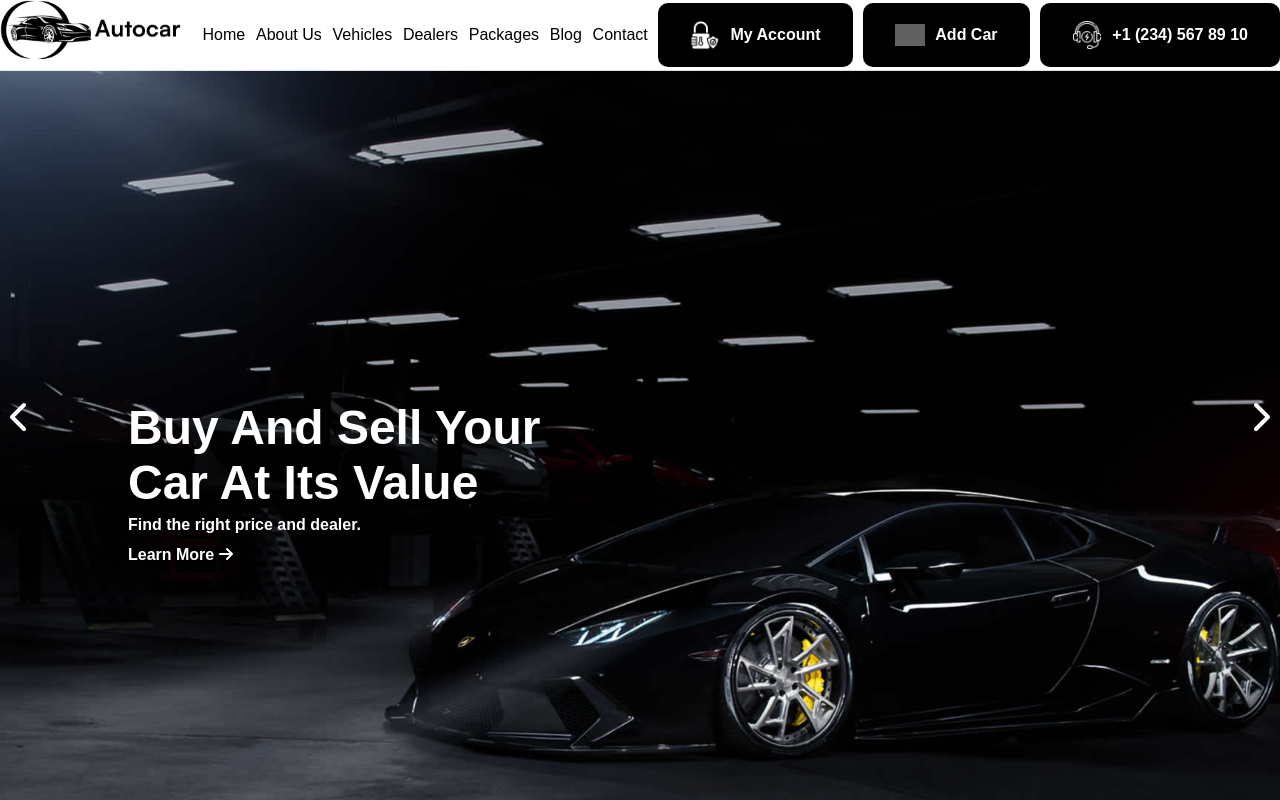
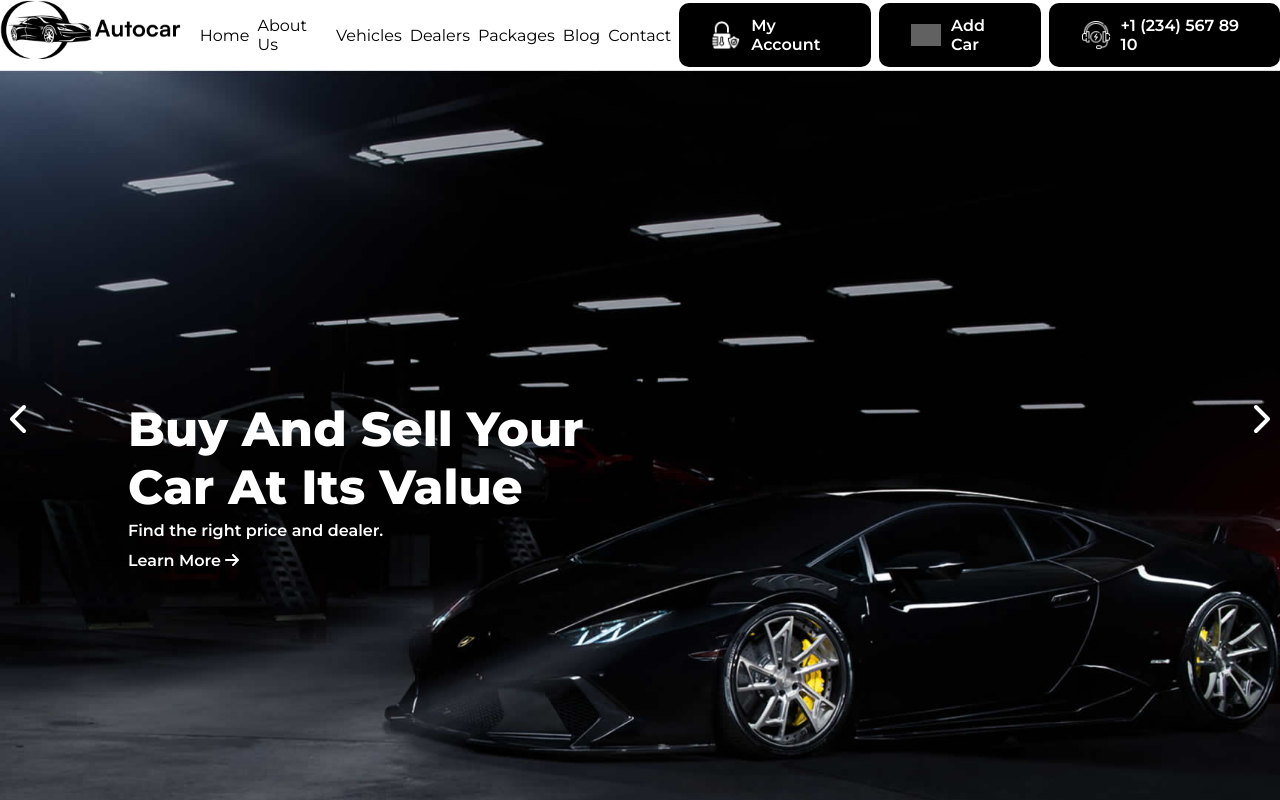
Before and after one commit to Giovanni-Palmitessa/proj-html-vuejs, a Vue app: page / in a window 1280 px wide. Shown: the top 800 px of the page. Built offline with nearby package versions, Linux system fonts and the light colour scheme; grey boxes are pictures that could not be loaded.

Commit message:
add google font in index

```diff
--- a/index.html
+++ b/index.html
@@ -8,6 +8,12 @@
       href="/src/assets/img/favicon-autocar.png"
     />
     <meta name="viewport" content="width=device-width, initial-scale=1.0" />
+    <link rel="preconnect" href="https://fonts.googleapis.com" />
+    <link rel="preconnect" href="https://fonts.gstatic.com" crossorigin />
+    <link
+      href="https://fonts.googleapis.com/css2?family=Montserrat:ital,wght@0,100;0,200;0,300;0,400;0,500;0,600;0,700;0,800;0,900;1,100;1,200;1,300;1,400;1,500;1,600;1,700;1,800;1,900&display=swap"
+      rel="stylesheet"
+    />
     <title>Autocar</title>
   </head>
   <body>
--- a/src/assets/partials/_general.scss
+++ b/src/assets/partials/_general.scss
@@ -2,7 +2,7 @@
 @use "./variables" as *;
 
 body {
-  font-family: sans-serif;
+  font-family: "Montserrat", sans-serif;
 }
 
 ul {
```
